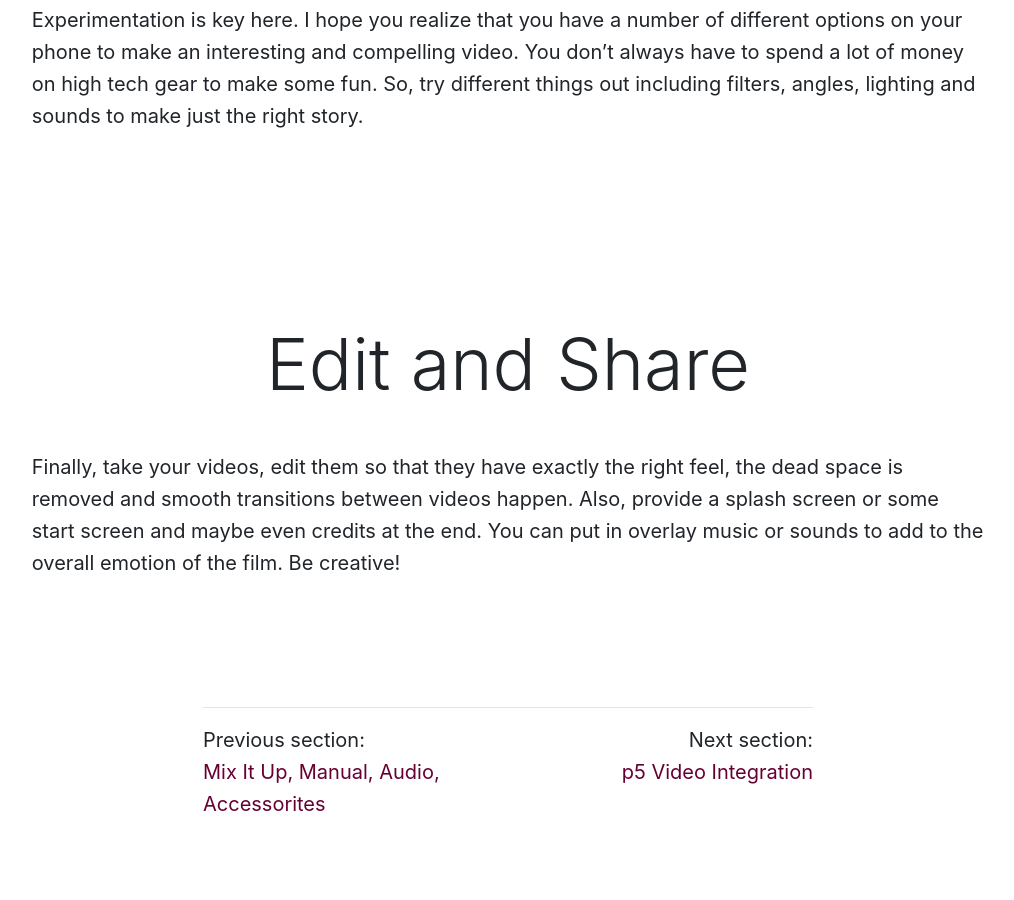
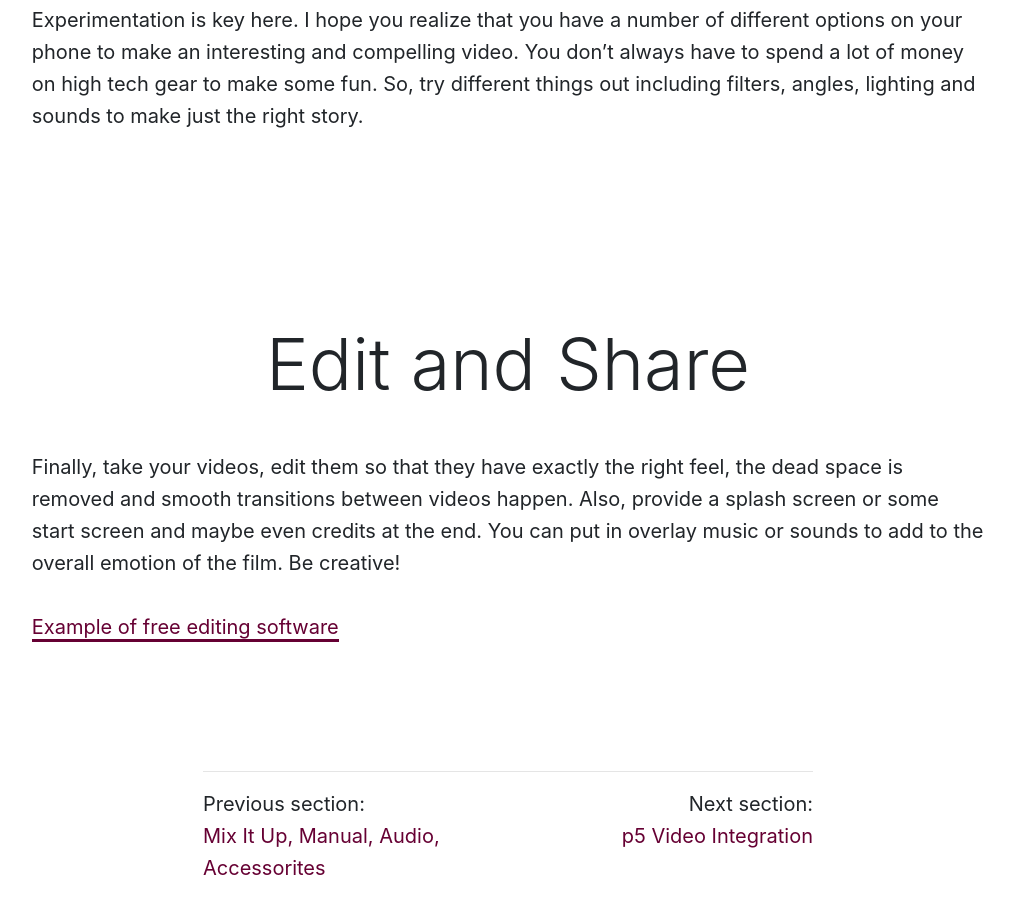
Before and after one commit to Montana-Media-Arts/220-creative-coding2-Spring2020-course, a Jekyll site: the page built from modules/week-13/_posts/2002-01-03-whats-possible.md, in a window 1280 px wide and 900 px high, scrolled down 577 px. Shown: the whole window, without its empty margins (132-1146 px from the left). Built offline with Jekyll 4.4.1, drawn with Linux system fonts in a browser that asks for light colours; nearby versions of some CDN libraries; a script that is not in the unit is left out; before the commit the page ends 1413 px from its top, so only the background shows below that.

Commit message:
Update 2002-01-03-whats-possible.md

```diff
--- a/modules/week-13/_posts/2002-01-03-whats-possible.md
+++ b/modules/week-13/_posts/2002-01-03-whats-possible.md
@@ -12,3 +12,5 @@ Experimentation is key here.  I hope you realize that you have a number of diffe
 # Edit and Share
 
 Finally, take your videos, edit them so that they have exactly the right feel, the dead space is removed and smooth transitions between videos happen. Also, provide a splash screen or some start screen and maybe even credits at the end.  You can put in overlay music or sounds to add to the overall emotion of the film.  Be creative!
+
+[Example of free editing software](https://www.shopify.com/blog/best-free-video-editing-software)
```
